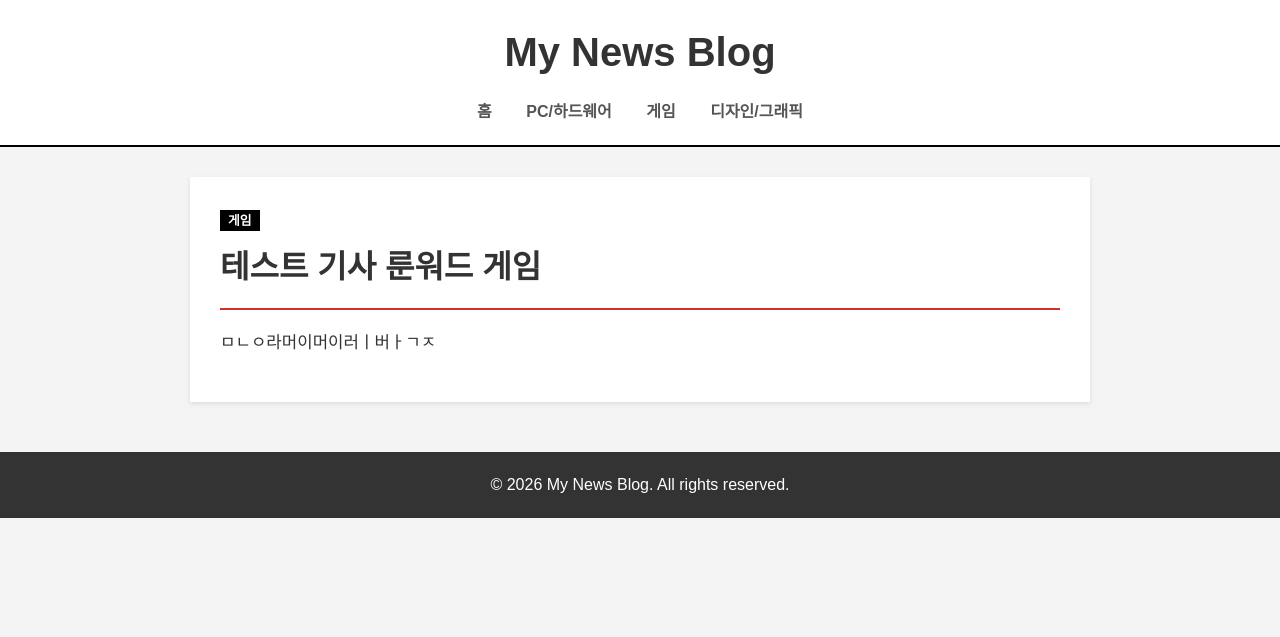
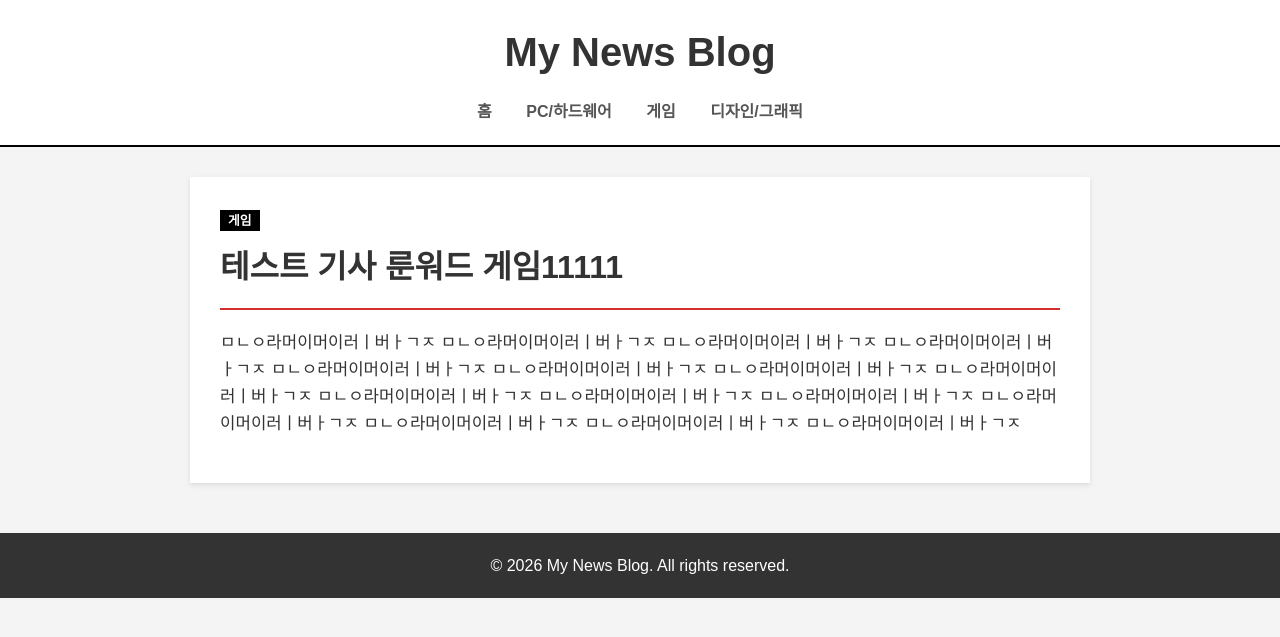
Before and after one commit to jypm/jypcomputer, a Jekyll site: the page built from posts/20260722-142133.md, in a window 1280 px wide. Shown: the top 637 px of the page. Built offline with Jekyll 4.4.1, drawn with Linux system fonts in a browser that asks for light colours.

Commit message:
Update 기사 작성 “20260722-142133”

```diff
--- a/posts/20260722-142133.md
+++ b/posts/20260722-142133.md
@@ -1,6 +1,20 @@
 ---
 layout: default
-title: 테스트 기사 룬워드 게임
+title: 테스트 기사 룬워드 게임11111
 category: 게임
 ---
 ㅁㄴㅇ라머이머이러ㅣ버ㅏㄱㅈ
+ㅁㄴㅇ라머이머이러ㅣ버ㅏㄱㅈ
+ㅁㄴㅇ라머이머이러ㅣ버ㅏㄱㅈ
+ㅁㄴㅇ라머이머이러ㅣ버ㅏㄱㅈ
+ㅁㄴㅇ라머이머이러ㅣ버ㅏㄱㅈ
+ㅁㄴㅇ라머이머이러ㅣ버ㅏㄱㅈ
+ㅁㄴㅇ라머이머이러ㅣ버ㅏㄱㅈ
+ㅁㄴㅇ라머이머이러ㅣ버ㅏㄱㅈ
+ㅁㄴㅇ라머이머이러ㅣ버ㅏㄱㅈ
+ㅁㄴㅇ라머이머이러ㅣ버ㅏㄱㅈ
+ㅁㄴㅇ라머이머이러ㅣ버ㅏㄱㅈ
+ㅁㄴㅇ라머이머이러ㅣ버ㅏㄱㅈ
+ㅁㄴㅇ라머이머이러ㅣ버ㅏㄱㅈ
+ㅁㄴㅇ라머이머이러ㅣ버ㅏㄱㅈ
+ㅁㄴㅇ라머이머이러ㅣ버ㅏㄱㅈ
```
